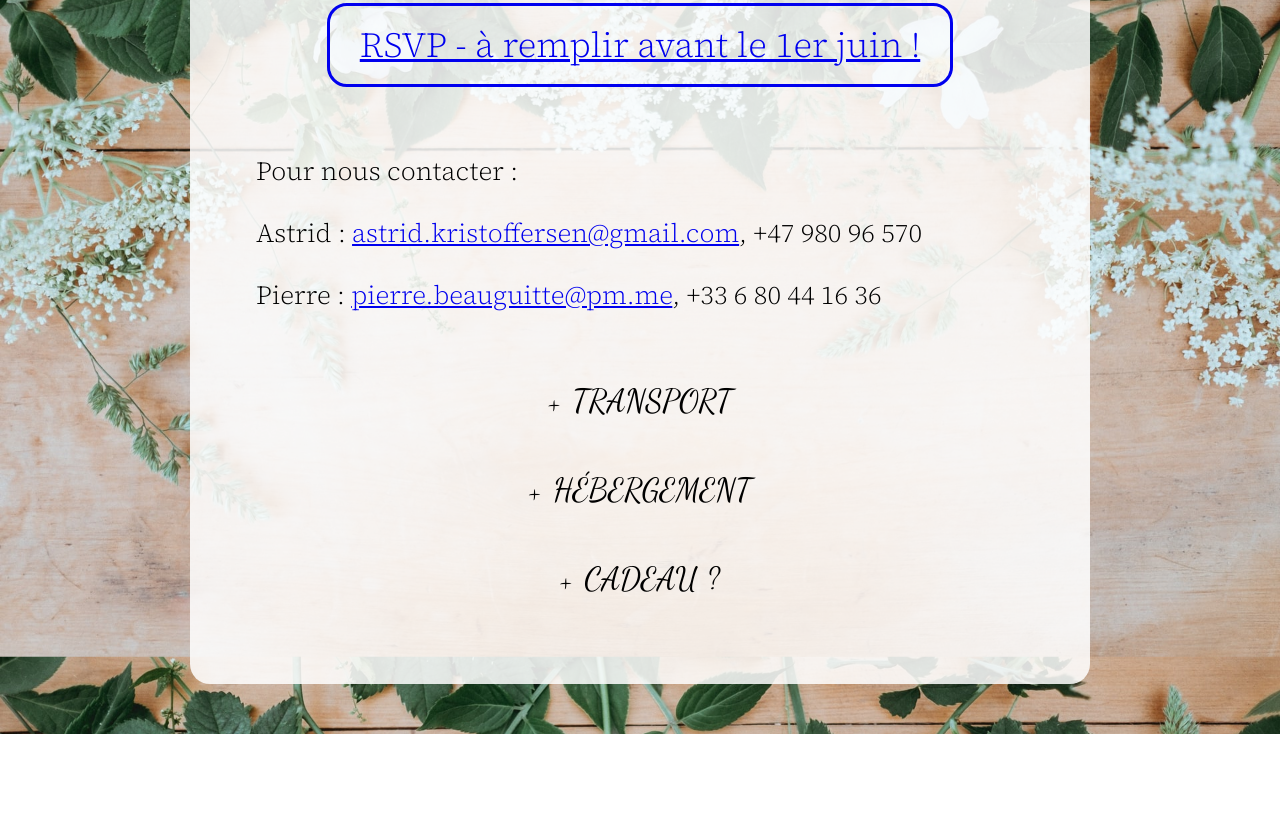
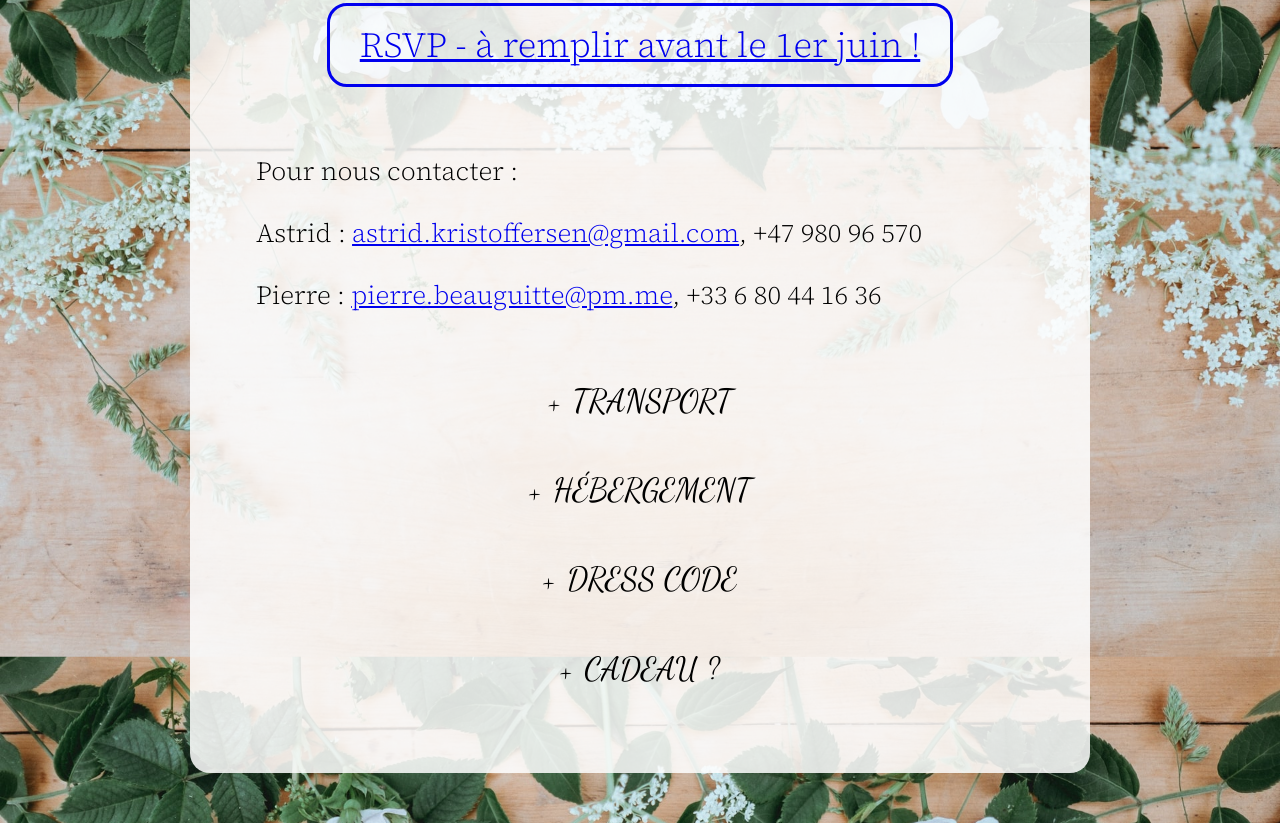
Before and after one commit to pierrebeauguitte/beauffersen, a plain HTML site: page index.html in a window 1280 px wide. Shown: the part 946-1769 px from the top of the page. Before the commit the page ends 1680 px from the top, so only its background shows below. Drawn offline with Linux system fonts and the light colour scheme.

Commit message:
Dresscode

```diff
--- a/index.html
+++ b/index.html
@@ -52,6 +52,14 @@
       </div>
 
       <div class="wrap-collabsible">
+	<input id="collapsible-dresscode" class="toggle" type="checkbox">
+	<label id="dresscode-label" for="collapsible-dresscode" class="lbl-toggle"></label>
+	<div class="collapsible-content">
+	  <div id="dresscode-content" class="content-inner"> </div>
+	</div>
+      </div>
+
+      <div class="wrap-collabsible">
 	<input id="collapsible-gift" class="toggle" type="checkbox">
 	<label id="gift-label" for="collapsible-gift" class="lbl-toggle"></label>
 	<div class="collapsible-content">
--- a/script.js
+++ b/script.js
@@ -54,8 +54,8 @@ const englishText = {
 <p>Astrid: <a href="mailto:astrid.kristoffersen@gmail.com">astrid.kristoffersen@gmail.com</a>, +47 980 96 570</p>
 <p>Pierre: <a href="mailto:pierre.beauguitte@pm.me">pierre.beauguitte@pm.me</a>, +33 6 80 44 16 36</p>`,
     'rsvp': 'RSVP - please send by 1st June!',
-    'thingstodo-label': 'Things to do nearby',
-    'thingstodo-content': '<p>Coming soon!</p>'
+    'dresscode-label': 'Dress code',
+    'dresscode-content': '<p>We want to have a laidback wedding so put on something summery and nice, but not too formal. Suit is allowed, but in no way mandatory! If you really want to wear red or white (traditionally «forbidden colours»), feel free to do so. And remember that it’s usually around 30 degrees in Berry in the summer.</p>'
 };
 
 
@@ -109,8 +109,8 @@ const frenchText = {
 <p>Astrid : <a href="mailto:astrid.kristoffersen@gmail.com">astrid.kristoffersen@gmail.com</a>, +47 980 96 570</p>
 <p>Pierre : <a href="mailto:pierre.beauguitte@pm.me">pierre.beauguitte@pm.me</a>, +33 6 80 44 16 36</p>`,
     'rsvp': 'RSVP - à remplir avant le 1er juin !',
-    'thingstodo-label': 'À voir ou faire dans les environs',
-    'thingstodo-content': '<p>Coming soon!</p>'
+    'dresscode-label': 'Dress code',
+    'dresscode-content': '<p>Nous voulons une fête à l’ambiance détendue, donc habillez-vous bien pour la saison, mais pas de manière trop formelle. Un costard est autorisé, mais absolument pas obligatoire. Si vous voulez porter du blanc ou du rouge (couleurs traditionnellement «interdites»), ne vous en privez pas. Et rappelez-vous que la température en Berry l’été est souvent autour de 30 degrés.</p>'
 };
 
 const norwegianText = {
@@ -166,7 +166,9 @@ const norwegianText = {
     'contact': `<p>Kontakt:</p>
 <p>Astrid: <a href="mailto:astrid.kristoffersen@gmail.com">astrid.kristoffersen@gmail.com</a>, +47 980 96 570</p>
 <p>Pierre: <a href="mailto:pierre.beauguitte@pm.me">pierre.beauguitte@pm.me</a>, +33 6 80 44 16 36</p>`,
-    'rsvp': 'RSVP - vennligst send før 1. juni!'
+    'rsvp': 'RSVP - vennligst send før 1. juni!',
+    'dresscode-label': 'Kleskode',
+    'dresscode-content': '<p>Vi ønsker å ha et laidback bryllup så kle deg sommerfint, men ikke for formelt. Dress er tillatt, men på ingen måte påbudt! Kle deg gjerne i hvitt eller rødt (tradisjonelt «forbudte farger») hvis du føler for det. Husk forresten på at det pleier å være rundt 30 grader i Berry om sommeren.</p>'
 };
 
 function setValues(dict) {
@@ -178,6 +180,8 @@ function setValues(dict) {
     document.getElementById('accommodation-content').innerHTML = dict['accommodation-content'];
     document.getElementById('gift-label').innerHTML = dict['gift-label'];
     document.getElementById('gift-content').innerHTML = dict['gift-content'];
+    document.getElementById('dresscode-label').innerHTML = dict['dresscode-label'];
+    document.getElementById('dresscode-content').innerHTML = dict['dresscode-content'];
     document.getElementById('contact').innerHTML = dict['contact'];
     document.getElementById('rsvp-text').innerHTML = dict['rsvp'];
 }
```
